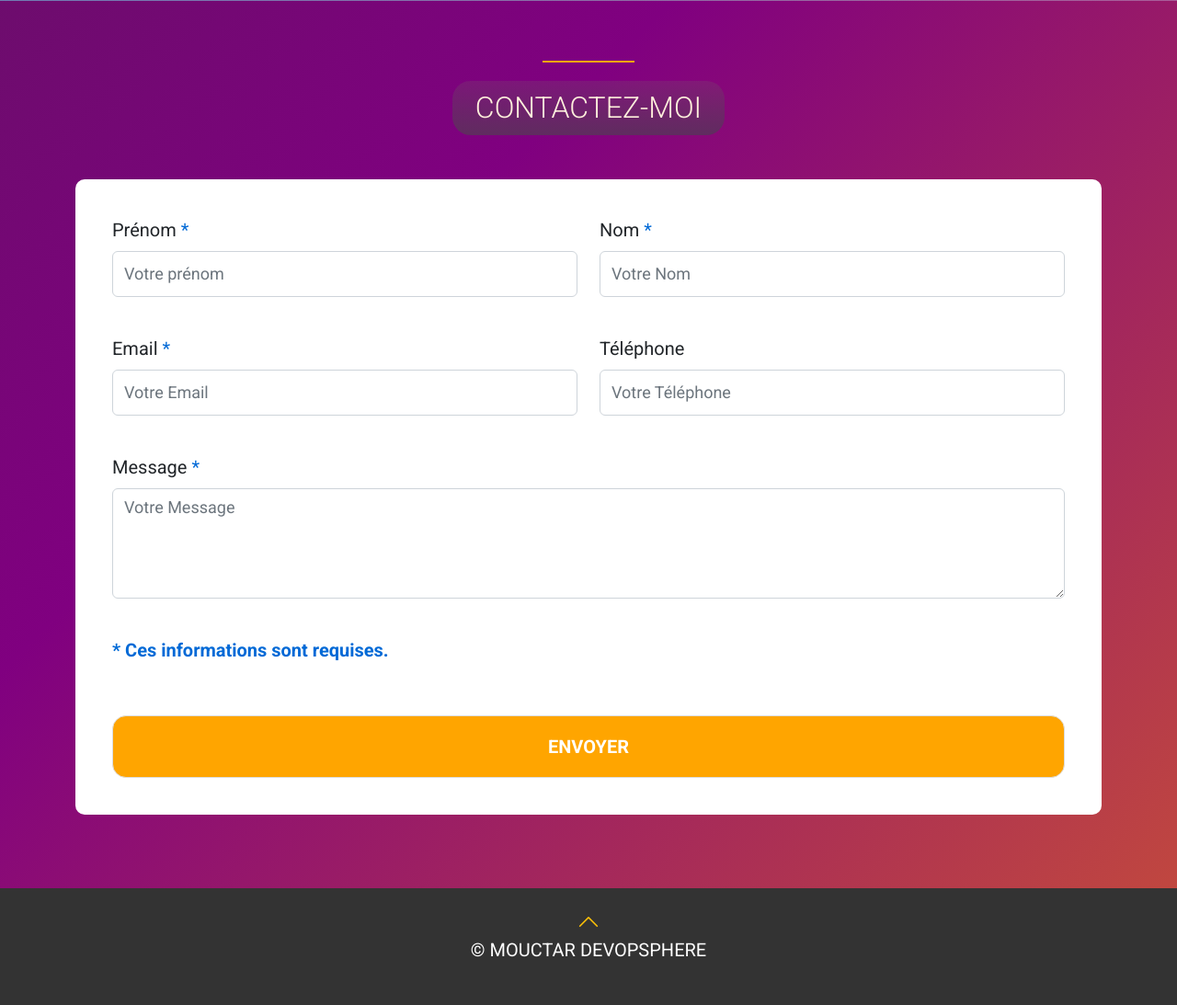
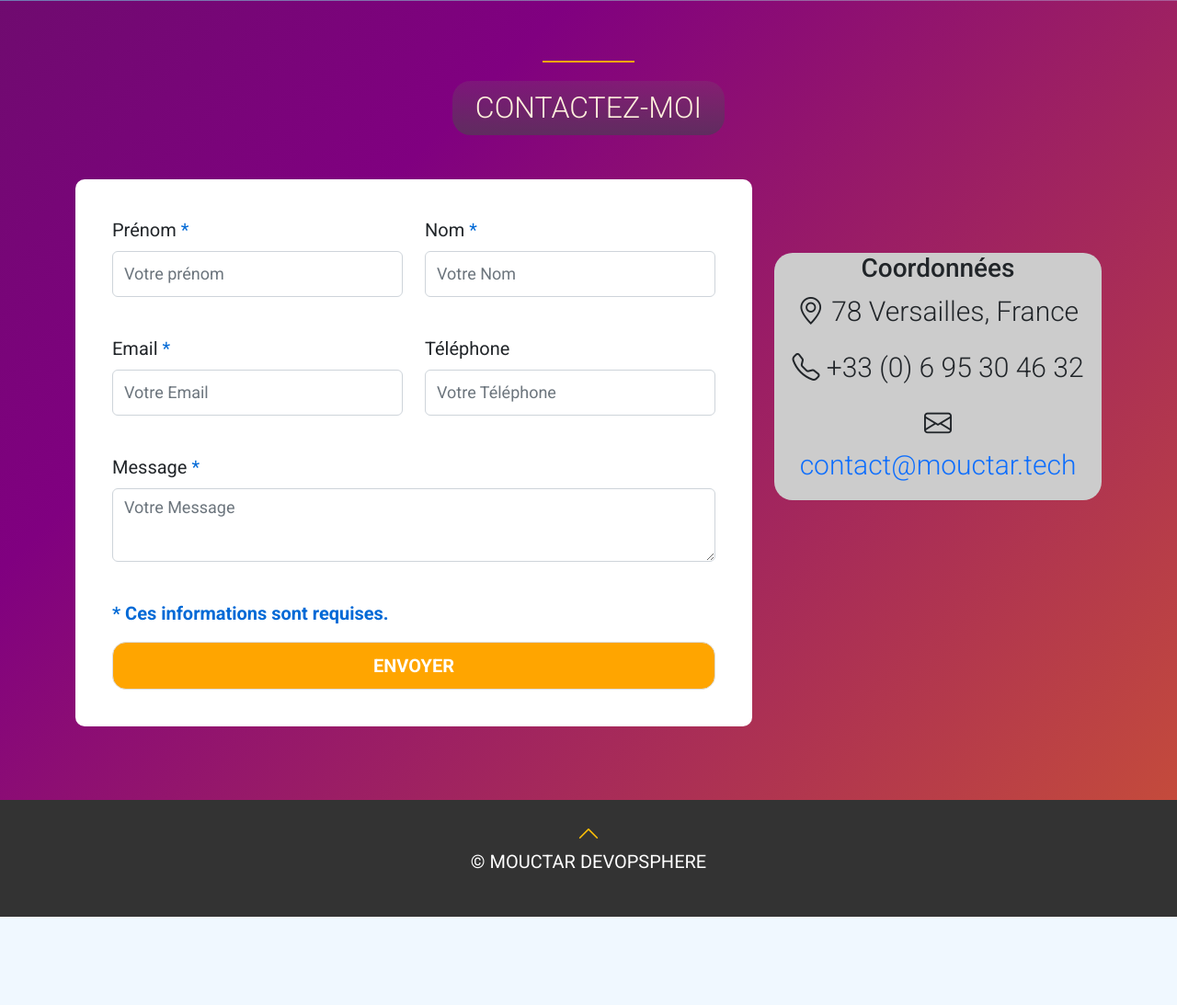
Before and after one commit to mouctarbarry/my-cv-python, a Flask app: page / in a window 1280 px wide. Shown: the part 4442-5535 px from the top of the page at 92% size. After the commit the page ends 5439 px from the top, so only its background shows below. Run offline with Flask 3, Linux system fonts and the light colour scheme; some libraries are stand-ins or nearby versions.

```diff
--- a/static/css/style.css
+++ b/static/css/style.css
@@ -319,7 +319,7 @@ h2 {
     font-size: 18px;
 }
 #contact-form input[type=submit] {
-    margin: 40px auto 0;
+    margin: auto 0;
     display: block;
 }
 .comments {
@@ -341,13 +341,22 @@ h2 {
     width: 100%;
     font-weight: bold;
     text-transform: uppercase;
-    padding: 18px;
+    padding: 10px;
     border-radius: 15px;
     transition: all 0.3s ease-in 0s;
 }
 .button1:hover {
     background: #333;
     border-color: #ffa500;
+}
+
+.coord{
+    font-size: 30px;
+    font-weight: 300;
+    margin-top: 80px;
+    text-align: center;
+    background-color: #cccccc;
+    border-radius: 20px;
 }
 
 .format-pres{
--- a/templates/index.html
+++ b/templates/index.html
@@ -301,6 +301,9 @@
         <div class="heading">
             <h2>Contactez-moi</h2>
         </div>
+
+        <div class="row">
+            <div class="col-md-8">
                 <form id="contact-form" method="post" action="" role="form">
                     <div class="row">
                         <div class="col-lg-6">
@@ -324,7 +327,7 @@
                         </div>
                         <div>
                             <label for="message" class="form-label">Message <span class="blue">*</span></label>
-                    <textarea id="message" name="message" class="form-control" placeholder="Votre Message" rows="7" style="height: 120px"></textarea>
+                            <textarea id="message" name="message" class="form-control" placeholder="Votre Message" rows="7" style="height: 80px"></textarea>
                             <p class="comments"></p>
                         </div>
                         <div>
@@ -335,6 +338,39 @@
                         </div>
                     </div>
                 </form>
+            </div>
+            <div class="col-md-4">
+                <div class="container coord">
+                <h3 >Coordonnées</h3>
+                <div class="row">
+                    <div class="col-md-12">
+                        <p class="bi bi-geo-alt mr-2">
+                            78 Versailles, France
+                        </p>
+                    </div>
+                </div>
+                <div class="row">
+                    <div class="col-md-12">
+                        <p class="bi bi-telephone mr-2">
+                            +33 (0) 6 95 30 46 32
+                        </p>
+                    </div>
+                </div>
+                <div class="row">
+                    <div class="col-md-12">
+                        <p class="bi bi-envelope mr-2">
+                            <a href="mailto:contact@mouctar.tech" style="text-decoration: none">contact@mouctar.tech</a>
+                        </p>
+                    </div>
+                </div>
+            </div>
+
+
+
+            </div>
+        </div>
+
+
     </div>
 
 </section>
```
Lines whose indentation alone changed are shown as unchanged.
